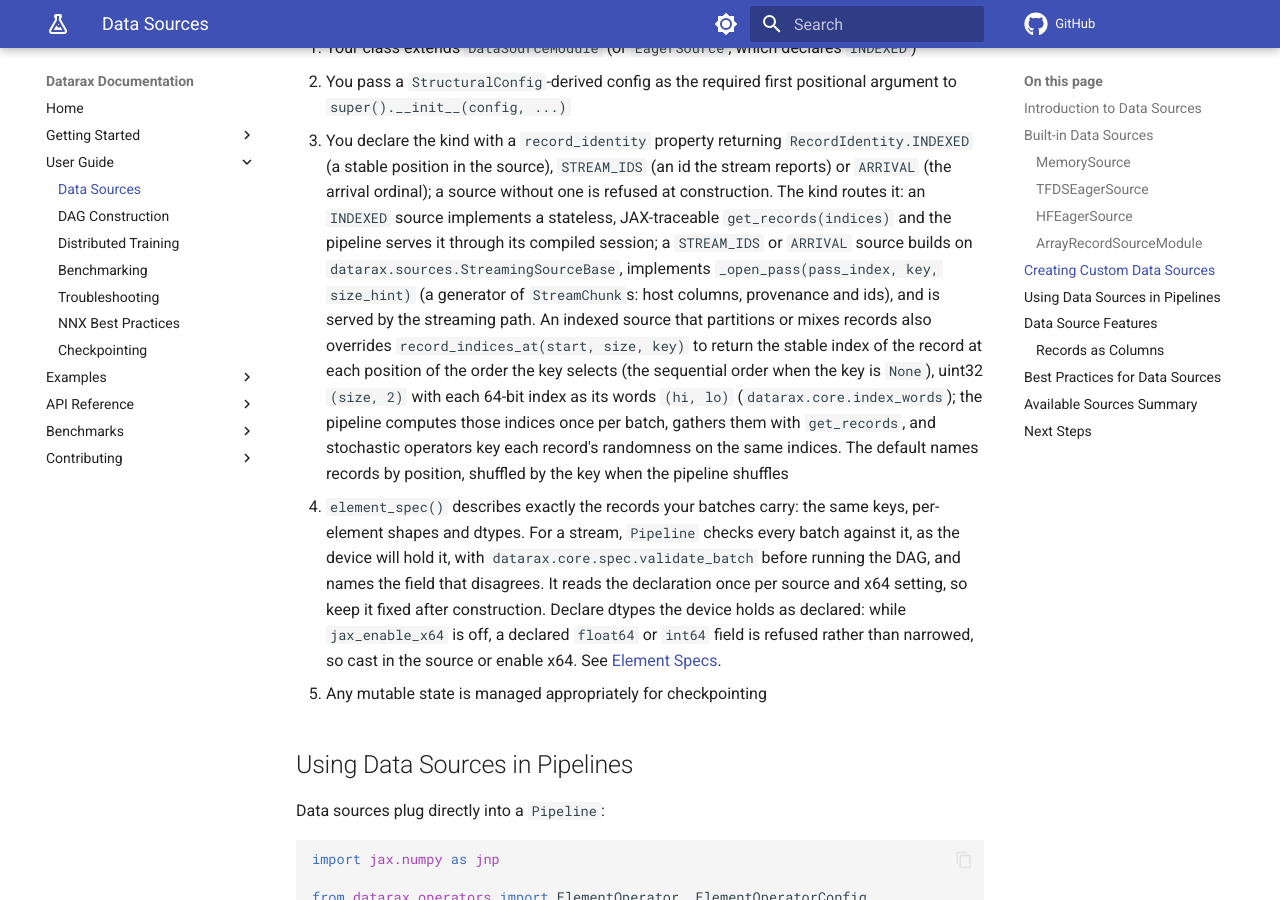
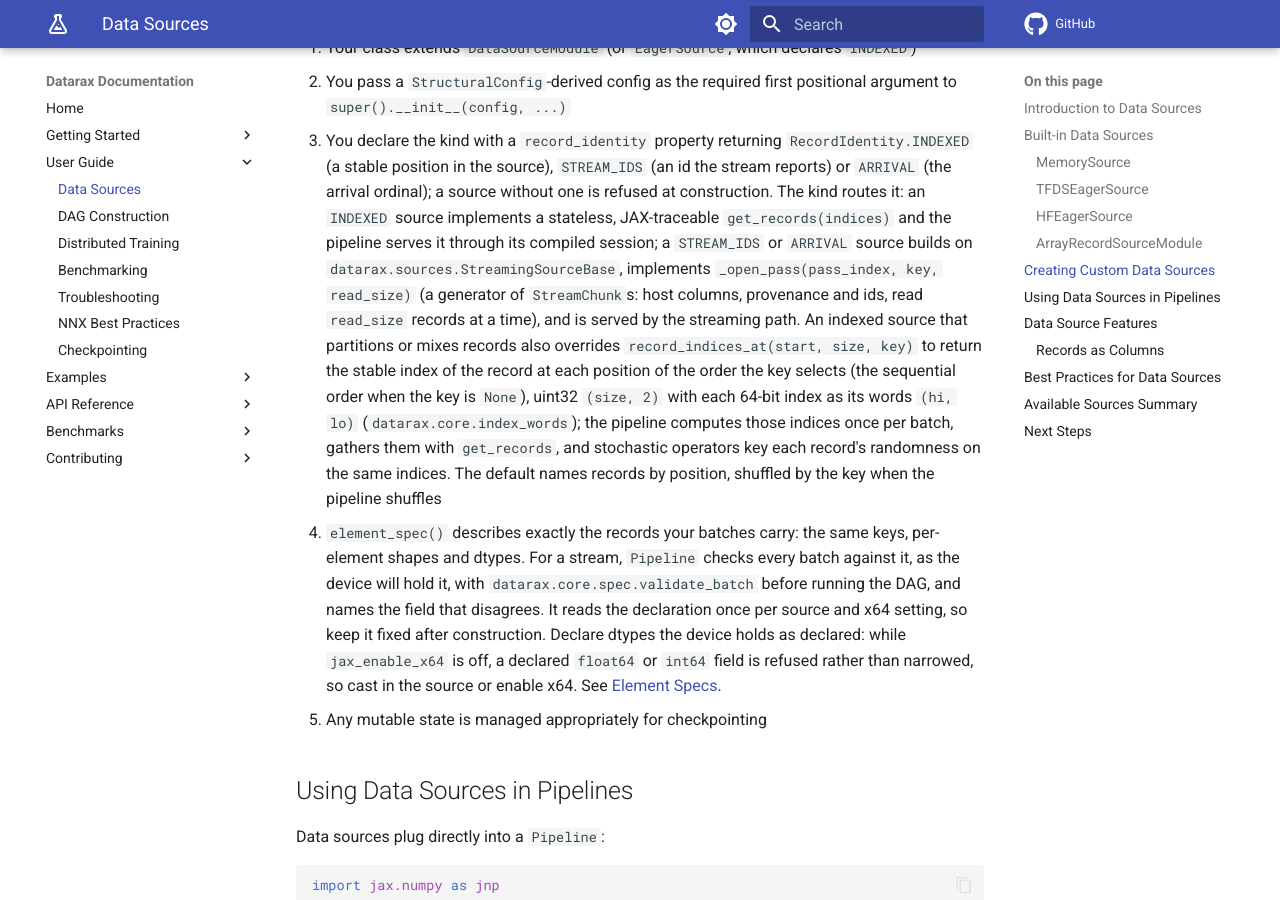
Before and after one commit to avitai/datarax, an MkDocs documentation site: the page built from docs/user_guide/data_sources.md, in a window 1280 px wide and 900 px high, scrolled down 4416 px. Built offline with MkDocs 1.6.1 and Material for MkDocs 9.7.7, drawn with Linux system fonts in a browser that asks for light colours; comment, search, counter and statistics services are not loaded.

Commit message:
docs(sources): describe the TFDS stream's id-order read, and drop a removed field from a notice
The TFDS stream's module and class docstrings, its test module and the
CHANGELOG still described Grain's TFRecord reader framing the records and a
buffer of serialized records; the reader computes the order over record ids
from a header index, so the buffer holds ids, and reads each payload at its
offset, checking the frame's CRCs. The workers namespace notice named
beam_num_workers, a removed config field; it names the TFDS pass dataset that
worker processes split instead. The CHANGELOG and the data sources guide
record the stream's read_size, the refusal after a failed read, clone(), the
offset refusal at construction and DamagedRecordError.

```diff
--- a/docs/user_guide/data_sources.md
+++ b/docs/user_guide/data_sources.md
@@ -196,9 +196,9 @@
    (the arrival ordinal); a source without one is refused at construction. The kind routes it: an `INDEXED` source
    implements a stateless, JAX-traceable `get_records(indices)` and the pipeline serves it
    through its compiled session; a `STREAM_IDS` or `ARRIVAL` source builds on
-   `datarax.sources.StreamingSourceBase`, implements `_open_pass(pass_index, key, size_hint)`
-   (a generator of `StreamChunk`s: host columns, provenance and ids), and is served by the
-   streaming path. An indexed source that
+   `datarax.sources.StreamingSourceBase`, implements `_open_pass(pass_index, key, read_size)`
+   (a generator of `StreamChunk`s: host columns, provenance and ids, read `read_size` records
+   at a time), and is served by the streaming path. An indexed source that
    partitions or mixes records also overrides `record_indices_at(start, size, key)` to return
    the stable index of the record at each position of the order the key selects (the
    sequential order when the key is `None`), uint32 `(size, 2)` with each 64-bit index as its
```
Also changed, not shown: CHANGELOG.md (+17 -10 lines), docs/sources/tfds_source.md (+3 -1 lines), 3 other files.
